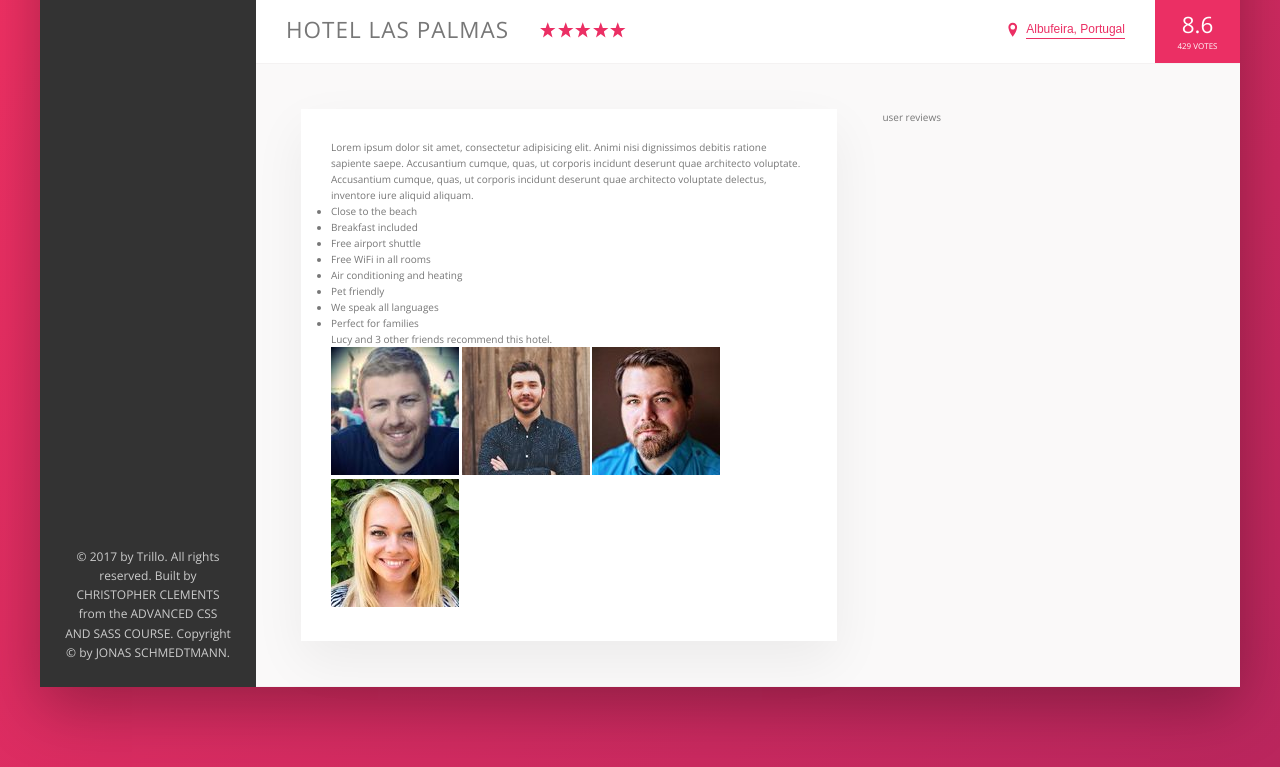
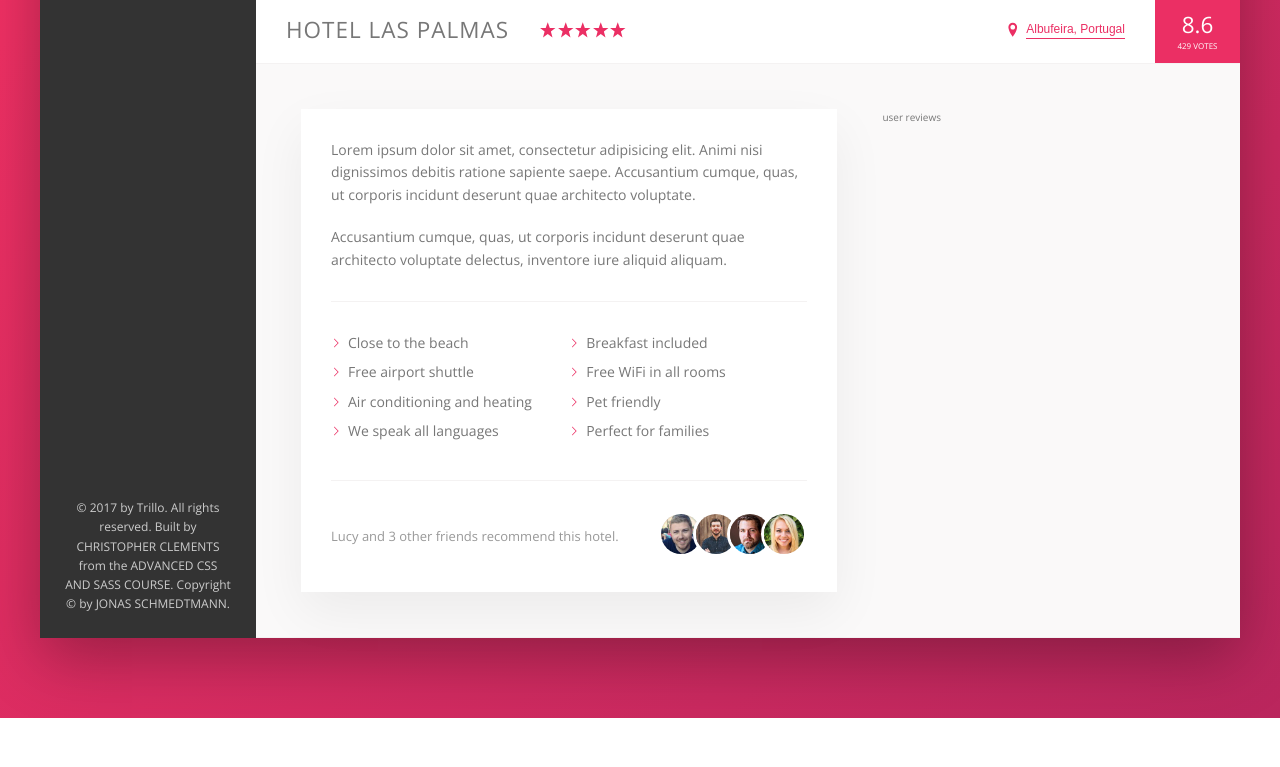
Before and after one commit to clementschris/trillo-project, a website: page index.html in a window 1280 px wide. Shown: the part 538-1305 px from the top of the page. After the commit the page ends 1256 px from the top, so only its background shows below. Drawn offline with nearby package versions, Linux system fonts and the light colour scheme.

Commit message:
description section finished

```diff
--- a/sass/_components.scss
+++ b/sass/_components.scss
@@ -117,7 +117,6 @@
     }
 }
 
-////////////////////////////////
 // SIDEBAR NAVIGATION
 
 .side-nav {
@@ -179,7 +178,6 @@
     }
 }
 
-////////////////////////////////
 // COPYRIGHT TEXT
 
 .legal {
@@ -189,7 +187,6 @@
     padding: 2.5rem;
 }
 
-////////////////////////////////
 // PHOTO GALLERY
 
 .gallery {
@@ -265,7 +262,6 @@
     }
 }
 
-////////////////////////////////
 // BUTTON INLINE
 
 .btn-inline {
@@ -289,8 +285,8 @@
     }
 }
 
-////////////////////////////////
 // ANIMATION
+
 @keyframes pulsate {
     0% {
         transform: scale(1);
@@ -307,3 +303,79 @@
         box-shadow: none;
     }
 }
+
+////////////////////////////////
+// DESCRIPTION SECTION
+
+// PARAGRAPH
+
+.paragraph:not(:last-of-type) {
+    margin-bottom: 2rem;
+}
+
+// LIST
+
+.list {
+    list-style: none;
+    margin: 3rem 0;
+    padding: 3rem 0;
+    border-top: var(--line);
+    border-bottom: var(--line);
+
+    display: flex;
+    flex-wrap: wrap;
+
+    &__item {
+        flex: 0 0 50%;
+        margin-bottom: .7rem;
+    }
+
+    &__item::before {
+        content: "";
+        display: inline-block;
+        height: 1rem;
+        width: 1rem;
+        margin-right: .7rem;
+
+        //OLDER BROWSERS
+        // background-image: url(../img/chevron-thin-right.svg);
+        // background-size: cover;
+
+        // NEWER BROWSERS - MASKS
+        background-color: var(--color-primary);
+
+        -webkit-mask-image: url(../img/chevron-thin-right.svg);
+        -webkit-mask-size: cover;
+        mask-image: url(../img/chevron-thin-right.svg);
+        mask-size: cover;
+    }
+}
+
+// RECOMMENDATIONS
+.recommend {
+    font-size: 1.3rem;
+    color: var(--color-grey-dark-3);
+
+    display: flex;
+    align-items: center;
+
+    &__count {
+    margin-right: auto;
+    }
+
+    &__friends {
+
+    }
+
+    &__photo {
+        box-sizing: content-box;
+        height: 4rem;
+        width: 4rem;
+        border-radius: 50%;
+        border: 3px solid #fff;
+
+        &:not(:last-child) {
+            margin-right: -1.5rem;
+        }
+    }
+}
--- a/sass/_layout.scss
+++ b/sass/_layout.scss
@@ -46,6 +46,7 @@
 }
 
 .description {
+    font-size: 1.4rem;
     background-color: #fff;
     box-shadow: var(--shadow-light);
     padding: 3rem;
```
Also changed, not shown: css/style.css.
